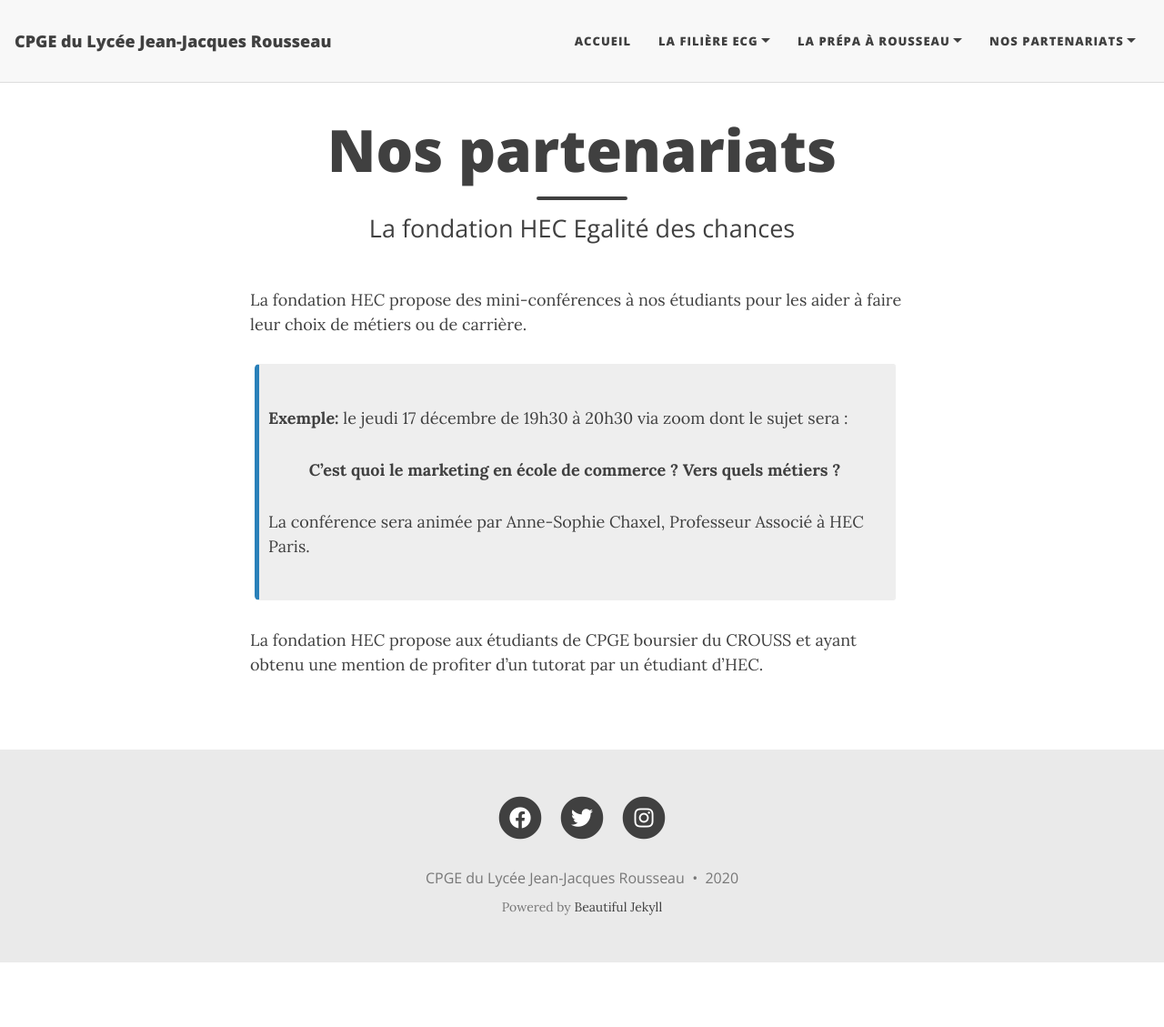
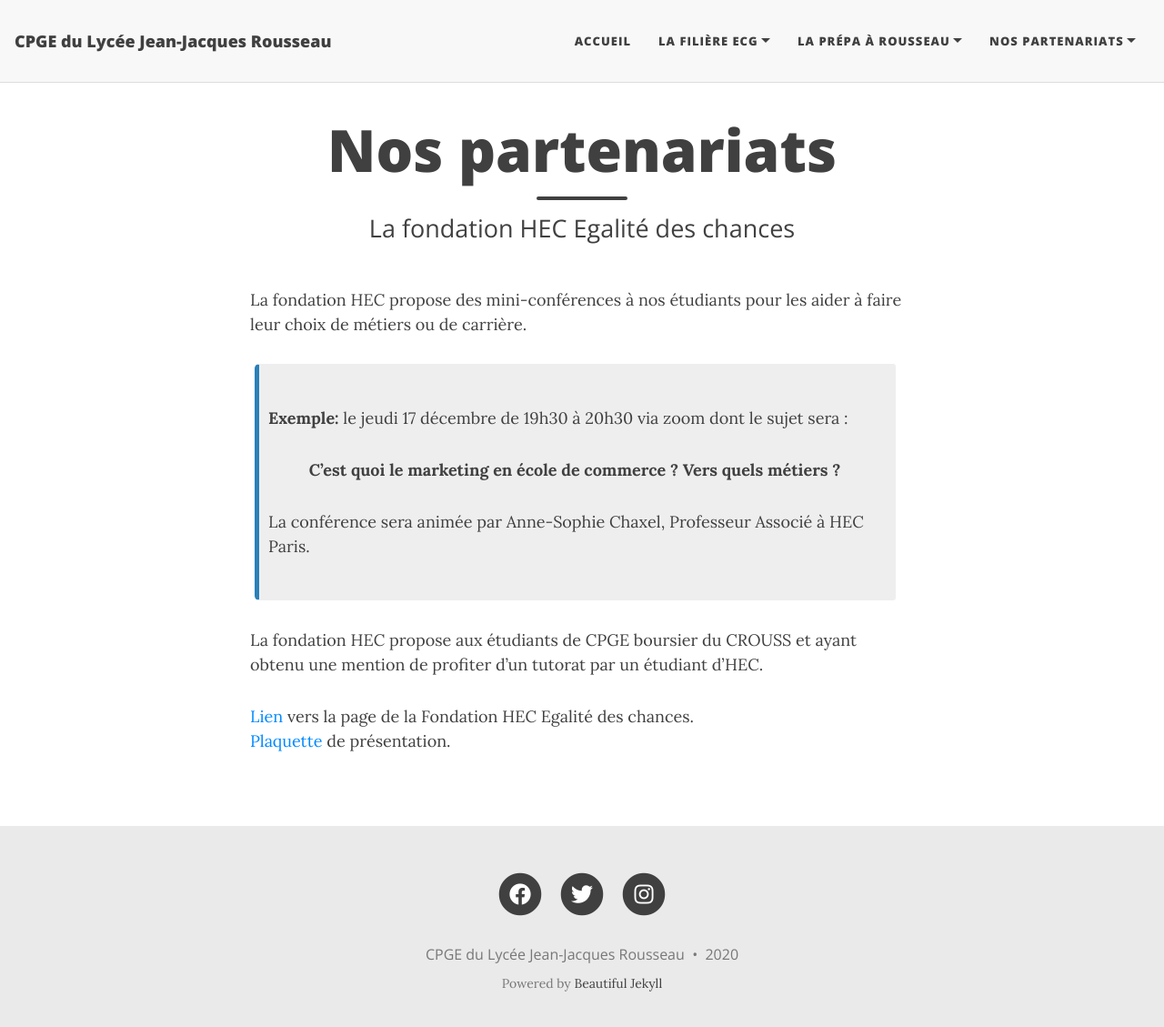
Before and after one commit to cpgesarcelles/cpgesarcelles.github.io, a Jekyll site: the page built from fondation_hec.md, in a window 1280 px wide and 1142 px high. Shown: the top 1129 px of the window at 91% size. Built offline with Jekyll 4.4.1, drawn with Linux system fonts in a browser that asks for light colours; nearby versions of some CDN libraries.

Commit message:
Update fondation_hec.md

```diff
--- a/fondation_hec.md
+++ b/fondation_hec.md
@@ -17,3 +17,6 @@
 
 
 La fondation HEC propose aux étudiants de CPGE boursier du CROUSS et ayant obtenu une mention de profiter d’un tutorat par un étudiant d’HEC.
+
+[Lien](https://www.hec.edu/fr/en-bref/egalite-des-chances) vers la page de la Fondation HEC Egalité des chances.
+[Plaquette](https://contents.hec.edu/s3fs-public/2020-09/Version%20web%20-%20Egalit%C3%A9%20des%20chances%20HEC%20Paris.pdf?OfWO2rhzKXWiqxGXdh9qlEYRUhV7VO3w=#_ga=2.247735367.1525330281.1607605743-413174991.1607005108) de présentation.
```
